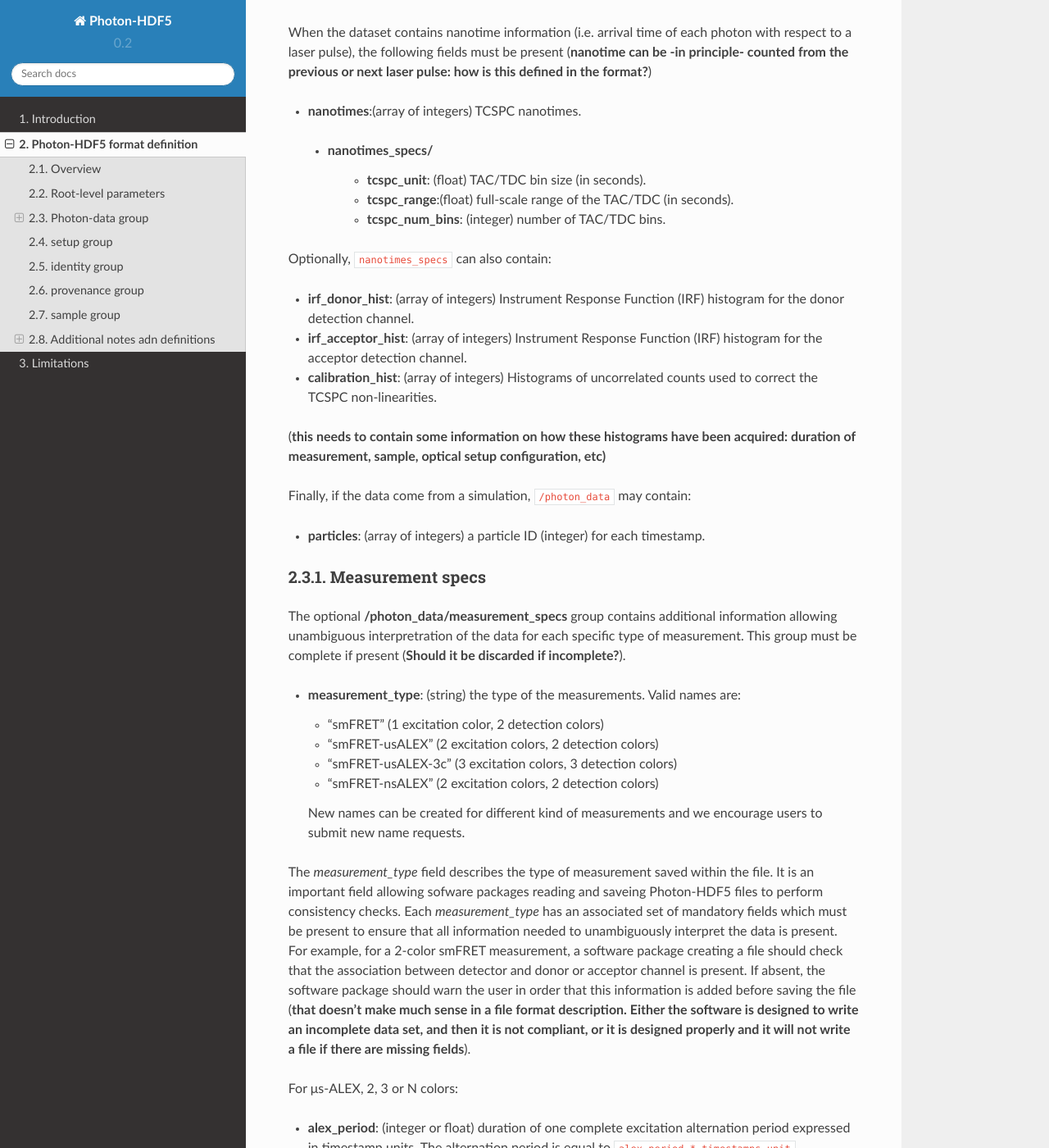
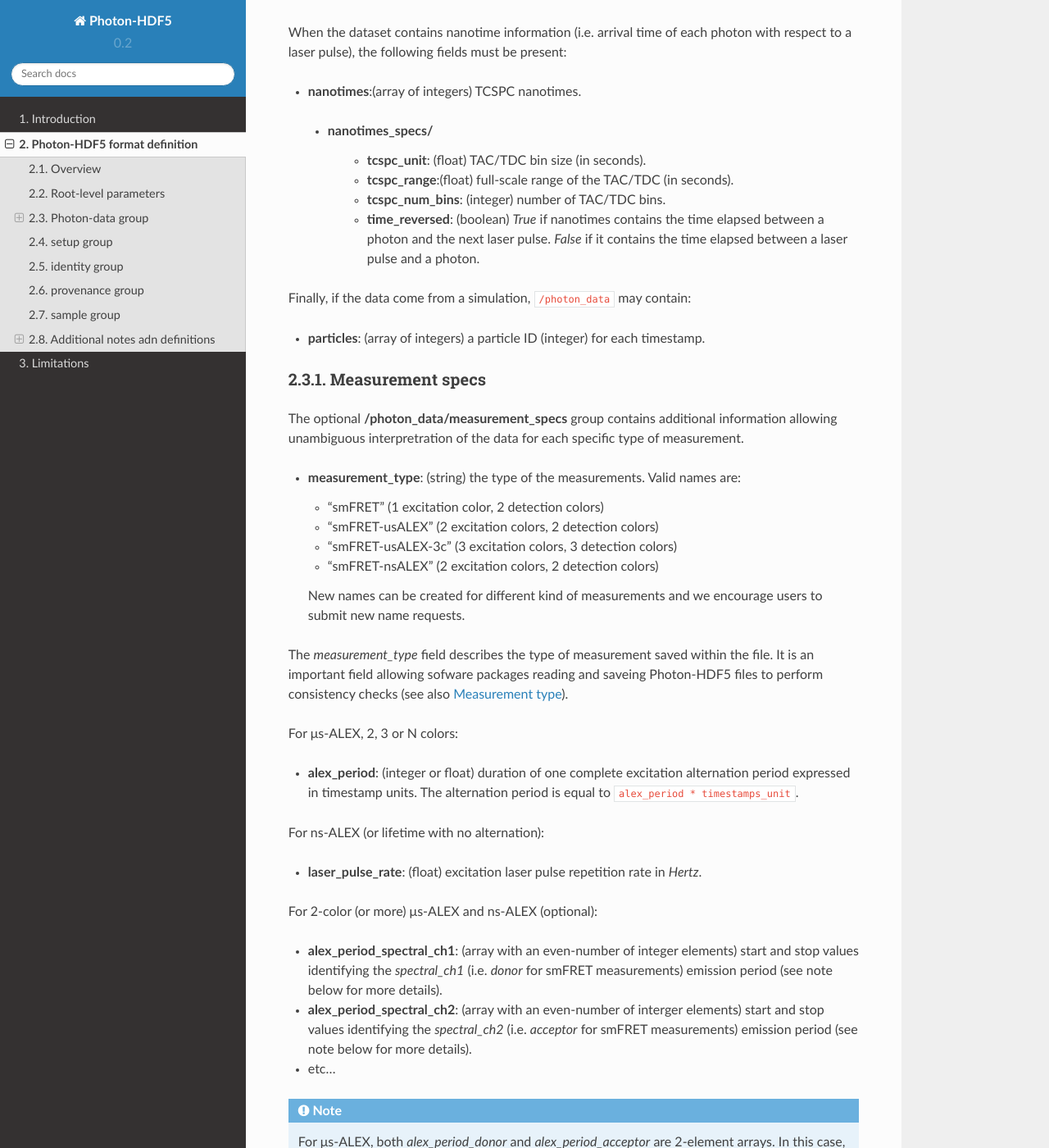
Before and after one commit to Photon-HDF5/photon-hdf5, a Sphinx documentation site: the page built from docs/phdata.rst, in a window 1280 px wide and 1400 px high, scrolled down 1820 px. Shown: the whole window at 82% size. Built offline with Sphinx 7.4.7 and the Read the Docs theme 2.0.0, drawn with Linux system fonts in a browser that asks for light colours; some of the changed text lies outside the part shown.

Commit message:
Complete updates on X edits

```diff
--- a/docs/phdata.rst
+++ b/docs/phdata.rst
@@ -17,7 +17,8 @@
 In the most basic form */photon_data* contains only the per-photon data
 (timestamps, detectors, nanotimes, etc...). However, in order to correctly
 interpret the data, additional information is needed (for example
-which detectors correspond to the donor and acceptor channels in a 2-colors smFRET experiment, or the
+which detectors correspond to the donor and acceptor channels in a 2-colors
+smFRET experiment, or the
 alternation period in a μs-ALEX experiment). If available, these additional
 specifications are contained within the */photon_data* field in the
 :ref:`measurement_specs sub-group <measurement_specs_group>`.
@@ -28,7 +29,8 @@
   Information about the data file (**example?**)
 
 - :ref:`/provenance <provenance_group>`:
-  Information about the original data file (when the HDF5 file results from the conversion of a different file format)
+  Information about the original data file (when the HDF5 file results from
+  the conversion of a different file format)
 
 - :ref:`/setup <setup_group>`:
   Description of the experimental setup (**example?**)
@@ -63,25 +65,18 @@
 
 - **detectors**: (array of integers) detector ID for each timestamp.
 
-When the dataset contains nanotime information (i.e. arrival time of each photon with respect to a laser pulse), the following
-fields must be present (**nanotime can be -in principle- counted from the previous or next laser pulse: how is this defined in the format?**)
+When the dataset contains nanotime information (i.e. arrival time of each
+photon with respect to a laser pulse), the following
+fields must be present:
 
 - **nanotimes**:(array of integers) TCSPC nanotimes.
  - **nanotimes_specs/**
     - **tcspc_unit**: (float) TAC/TDC bin size (in seconds).
     - **tcspc_range**:(float) full-scale range of the TAC/TDC (in seconds).
     - **tcspc_num_bins**: (integer) number of TAC/TDC bins.
-
-Optionally, ``nanotimes_specs`` can also contain:
-
--  **irf_donor_hist**: (array of integers) Instrument Response
-   Function (IRF) histogram for the donor detection channel.
--  **irf_acceptor_hist**: (array of integers) Instrument Response
-   Function (IRF) histogram for the acceptor detection channel.
--  **calibration_hist**: (array of integers) Histograms of
-   uncorrelated counts used to correct the TCSPC non-linearities.
-
-(**this needs to contain some information on how these histograms have been acquired: duration of measurement, sample, optical setup configuration, etc)**
+    - **time_reversed**: (boolean) *True* if nanotimes contains the
+      time elapsed between a photon and the next laser pulse. *False*
+      if it contains the time elapsed between a laser pulse and a photon.
 
 Finally, if the data come from a simulation, ``/photon_data`` may contain:
 
@@ -96,8 +91,7 @@
 
 The optional **/photon_data/measurement_specs** group contains additional
 information allowing unambiguous interpretration of the data for each specific
-type of measurement. This group must be
-complete if present (**Should it be discarded if incomplete?**).
+type of measurement.
 
 - **measurement_type**: (string) the type of the measurements. Valid names
   are:
@@ -113,20 +107,13 @@
 The *measurement_type* field describes the type of measurement
 saved within the file. It is an important field allowing sofware
 packages reading and saveing Photon-HDF5 files to perform consistency
-checks.
-Each *measurement_type* has an associated set of mandatory fields
-which must be present to ensure that all information needed to
-unambiguously interpret the data is present.
-For example, for a 2-color smFRET measurement, a software package creating a file should check that
-the association between detector and donor or acceptor channel
-is present. If absent, the software package should warn the user in order that
-this information is added before saving the file (**that doesn't make much sense in a file format description. Either the software is designed to write an incomplete data set, and then it is not compliant, or it is designed properly and it will not write a file if there are missing fields**).
+checks (see also :ref:`measurement_type`).
 
 For μs-ALEX, 2, 3 or N colors:
 
 - **alex_period**: (integer or float) duration of one complete excitation
-  alternation period expressed in timestamp units. The alternation period is equal to
-  ``alex_period * timestamps_unit``.
+  alternation period expressed in timestamp units. The alternation period
+  is equal to ``alex_period * timestamps_unit``.
 
 For ns-ALEX (or lifetime with no alternation):
 
@@ -152,10 +139,10 @@
     For μs-ALEX, both *alex_period_donor* and *alex_period_acceptor*
     are 2-element arrays. In this case, these values are expressed in
     *timestamps_units*.
-    For ns-ALEX (also known as PIE), they are arrays with an even-number of elements,
-    comprising as many start-stop nanotime pairs as there are excitation periods
-    within the TAC/TDC range. In this case these values are expressed in
-    *nanotimes_units*.
+    For ns-ALEX (also known as PIE), they are arrays with an even-number
+    of elements, comprising as many start-stop nanotime pairs as
+    there are excitation periods within the TAC/TDC range.
+    In this case these values are expressed in *nanotimes_units*.
 
 Note for μs-ALEX
 """"""""""""""""
@@ -183,7 +170,8 @@
     Alternation histogram showing selection for the donor and acceptor periods.
     In this case the donor period is defined as an "external range" (2850, 580)
     while the acceptor period is defined as an "internal range" (900, 2580).
-    This situation is due to the ALEX period being out of phase with respect to the time stamping clock.
+    This situation is due to the ALEX period being out of phase with respect
+    to the time stamping clock.
 
 
 .. _detectors_specs_group:
@@ -243,8 +231,8 @@
 Finally, a label (string) can be associated to each detector using
 the optional *labels* field:
 
-- **labels**: (optional) table with 2 columns: detector ID (integer) and detector
-  label (string).
+- **labels**: (optional) table with 2 columns: detector ID (integer)
+  and detector label (string).
 
 For 2-color smFRET measurements, it is recommended to use the "donor"
 and "acceptor" labels for the respective detectors. Note, however, that these
@@ -307,16 +295,22 @@
   The order of excitation sources is the same as that in
   ``excitation_wavelengths`` and is in increasing order of wavelengths.
 
-The following fields are optional and not necessarly relevant for all experiments.
-If irrelevant, these fields are (**or can be?**) omitted.
+The following fields are optional and not necessarly relevant for
+all experiments. If the associated information is irrelevant or not available,
+these fields are omitted.
 
 - **excitation_polarizations**: (arrays of floats) list of polarization
   angles (in degrees) for each excitation source.
   The order of excitation sources is the same as in
   ``excitation_wavelengths`` and is in increasing order of wavelengths.
 
-- **excitation_powers**: (array of floats) excitation power in *Watts*
-  for each excitation source (**this should really be an intensity and should be expressed in Watts/m^2**).
+- **excitation_input_powers**: (array of floats) excitation power in *Watts*
+  for each excitation source. This is the excitation power entering
+  the optical system.
+
+- **excitation_intensity**: (array of floats) excitation intensity in the
+  sample for each excitation source (units: *Watts/meters²*).
+  In the case of confocal excitation this is the peak PSF intensity.
 
 - **detection_wavelengths**: (arrays of floats) reference wavelengths (in
   *meters*) for each detection spectral band.
@@ -333,7 +327,7 @@
 - **detection_split_ch_ratios**: (array of floats) power fraction detected
   by each "beam-split" channel (i.e. independent detection channels
   obtained through a non-polarizing beam splitter). For 2 beam-split
-  channels that receive the same power this array should be *[0.5, 0.5]*.
+  channels that receive the same power this array should be ``[0.5, 0.5]``.
   The first element refers to ``detectors_specs/split_ch1``, the second to
   ``detectors_specs/split_ch2`` and so on.
   This field is not relevant when no polarization- and spectral-insensitive
@@ -345,17 +339,25 @@
 identity group
 --------------
 
-The **identity/** group contains information about the specific Photon-HDF5 file:
+The **identity/** group contains information about the specific Photon-HDF5
+file. If some information is not availble the relative field may be omitted.
+
+- **author**: (string)
+- **affiliation**: (string)
+- **url**: (string) URL for the data file.
+- **doi**: (string) Digital Object Identification (DOI) for the data file.
 
 - **filename**: (string)
 - **full_filename**: (string)
-- **creation_time**: (string) Creation time with the following format: "YYYY-MM-DD HH:MM:SS".
-- **software**: (string)
-- **software_version**: (string)
-- **format_name**: (string) This must always be "Photon-HDF5"
-- **format_version**: (string) "0.3"
-- **format_url**: (string) A URL pointing to the Photon-HDF5 documentation.
-(**no DOI?**)
+- **creation_time**: (string) Creation time with the following format:
+  "YYYY-MM-DD HH:MM:SS".
+- **software**: (string) name of the software that created the Photon-HDF5 file.
+- **software_version**: (string) version of the software that created the Photon-HDF5 file.
+- **format_name**: (string) this must always be "Photon-HDF5"
+- **format_version**: (string) for the current version it  must be "0.3"
+- **format_url**: (string) A URL pointing to the Photon-HDF5 specification
+  document.
+
 
 .. _provenance_group:
 
@@ -363,10 +365,12 @@
 ----------------
 
 The **provenance/** group contains info about the original file that has
-been converted into a Photon-HDF5 file. This group is optional but reccomended.
+been converted into a Photon-HDF5 file.
+If some information is not availble the relative field may be omitted.
 
 - **author**: (string)
 - **affiliation**: (string)
+
 - **filename**: (string)
 - **full_filename**: (string)
 - **creation_time**: (string)
@@ -384,7 +388,8 @@
 This group is optional.
 
 - **num_dyes**: (integer) number of different dyes present in the samples.
-- **dye_names**: (array of string) list of dye names (for example: ['ATTO550', 'ATTO647N'])
+- **dye_names**: (array of string) list of dye names (for example:
+  ``['ATTO550', 'ATTO647N']``)
 - **buffer_name**: (string) a user defined description for the buffer.
 - **sample_name**: (string) a user defined description for the sample.
 
@@ -416,3 +421,18 @@
 ^^^^^^^^^^^^^^^^^^^^^^^^^^^^^^^^^
 
 TODO
+
+.. _measurement_type:
+
+Measurement type
+^^^^^^^^^^^^^^^^
+
+Each *measurement_type* has an associated set of mandatory fields
+which must be present to ensure that all information needed to
+unambiguously interpret the data is present.
+For example, for a 2-color smFRET measurement, a software package creating
+a file should check that
+the association between detector and donor or acceptor channel
+is present. If some necessary field is absent, the software package
+should warn the user in order that this information is added before
+saving the file.
```
